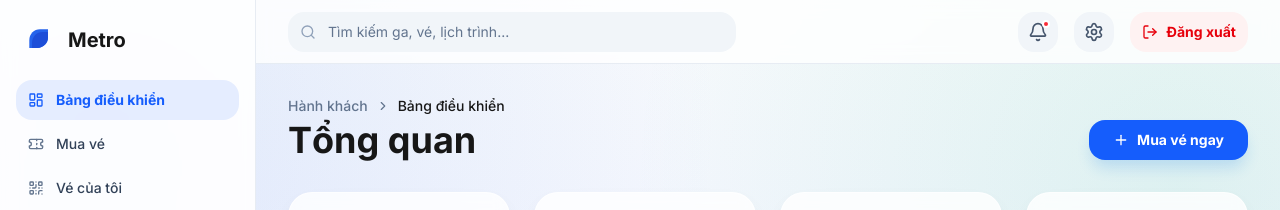
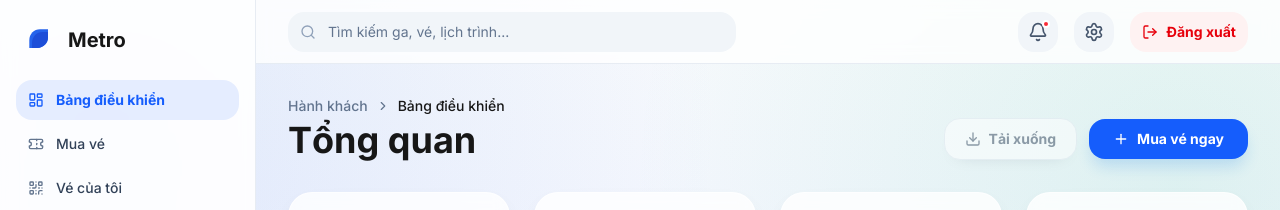
Before and after one commit to Ngocphuoc2206/metro-station-management, a Next.js app: page /passenger-page in a window 1280 px wide. Shown: the top 210 px of the page. Built offline with nearby package versions, Linux system fonts and the light colour scheme; no server answers.

Commit message:
add download ticket

```diff
--- a/src/pages/passenger-page.tsx
+++ b/src/pages/passenger-page.tsx
@@ -162,6 +162,22 @@ const statusTone = (status?: string) => {
     return "bg-amber-100 text-amber-700";
   }
   return "bg-green-100 text-green-700";
+};
+
+const isUsedTicketStatus = (status: TicketCard["status"]) => status === "Đã dùng";
+
+const downloadTextFile = (filename: string, content: string, mimeType: string) => {
+  if (typeof document === "undefined") return;
+
+  const blob = new Blob([content], { type: mimeType });
+  const url = URL.createObjectURL(blob);
+  const link = document.createElement("a");
+  link.href = url;
+  link.download = filename;
+  document.body.appendChild(link);
+  link.click();
+  link.remove();
+  URL.revokeObjectURL(url);
 };
 
 const parseQrDate = (value?: string) => {
@@ -386,6 +402,39 @@ export default function PassengerPage() {
 
   const countdown = `${String(Math.floor(remainingSeconds / 60)).padStart(2, "0")}:${String(remainingSeconds % 60).padStart(2, "0")}`;
 
+  const downloadDashboardCsv = () => {
+    const rows = [
+      ["Loai", "Ma", "Trang thai", "Tuyen", "Gia tri"],
+      ...derivedRecentTickets.map((ticket) => [
+        "Ve gan day",
+        ticket.code,
+        ticket.status,
+        ticket.route,
+        ticket.type,
+      ]),
+      ...derivedTableRows.map((trip) => [
+        "Chuyen gan nhat",
+        trip.date,
+        trip.status,
+        `${trip.from} - ${trip.to}`,
+        trip.fare,
+      ]),
+    ];
+    const csv = rows
+      .map((row) =>
+        row
+          .map((cell) => `"${String(cell).replace(/"/g, '""')}"`)
+          .join(","),
+      )
+      .join("\n");
+
+    downloadTextFile(
+      `metro-passenger-dashboard-${new Date().toISOString().slice(0, 10)}.csv`,
+      `\uFEFF${csv}`,
+      "text/csv;charset=utf-8",
+    );
+  };
+
   const downloadQrImage = () => {
     if (!qrImageUrl || !selectedTicket) return;
 
@@ -421,6 +470,18 @@ export default function PassengerPage() {
                 </h1>
               </div>
 
+              <div className="flex flex-wrap items-center gap-3">
+                <button
+                type="button"
+                onClick={downloadDashboardCsv}
+                disabled={!derivedRecentTickets.length && !derivedTableRows.length}
+                className="relative inline-flex items-center gap-2 rounded-2xl border border-slate-200 bg-white px-5 py-2.5 text-sm font-bold text-slate-700 shadow-[0px_8px_18px_-14px_rgba(15,23,42,0.35)] transition hover:border-blue-200 hover:text-blue-600 disabled:cursor-not-allowed disabled:opacity-50 [&>span]:hidden"
+              >
+                <Download className="h-4 w-4" />
+                Tải xuống
+                <span>Táº£i xuá»‘ng</span>
+              </button>
+
               <Link
                 href="/passenger-page/buy-tickets-step-1"
                 className="relative inline-flex items-center gap-2 rounded-2xl bg-blue-600 px-6 py-2.5 text-sm font-bold text-white shadow-[0px_10px_15px_-3px_rgba(19,127,236,0.20)]"
@@ -428,6 +489,7 @@ export default function PassengerPage() {
                 <Plus className="h-4 w-4" />
                 <span>Mua vé ngay</span>
               </Link>
+              </div>
             </div>
 
             {isLoading ? (
@@ -488,7 +550,7 @@ export default function PassengerPage() {
                         key={ticket.code}
                         className={`rounded-3xl border border-white/60 border-t-4 bg-white/85 p-5 shadow-[0px_10px_30px_-18px_rgba(15,23,42,0.35)] backdrop-blur ${
                           toneClass[ticket.tone].border
-                        } ${ticket.disabled ? "opacity-75" : ""}`}
+                        } ${ticket.disabled || isUsedTicketStatus(ticket.status) ? "opacity-75" : ""}`}
                       >
                         <div className="mb-4 flex items-start justify-between">
                           <span
@@ -511,9 +573,9 @@ export default function PassengerPage() {
                         <button
                           type="button"
                           onClick={() => {
-                            if (!ticket.disabled) setSelectedTicket(ticket);
+                            if (!ticket.disabled && !isUsedTicketStatus(ticket.status)) setSelectedTicket(ticket);
                           }}
-                          className={`inline-flex w-full items-center justify-center gap-1 rounded-2xl py-2 text-xs font-bold ${
+                          className={`${isUsedTicketStatus(ticket.status) ? "hidden" : "inline-flex"} w-full items-center justify-center gap-1 rounded-2xl py-2 text-xs font-bold ${
                             ticket.disabled
                               ? "border border-slate-300 text-slate-500"
                               : "border border-blue-600 text-blue-600"
--- a/src/pages/passenger-page/my-tickets.tsx
+++ b/src/pages/passenger-page/my-tickets.tsx
@@ -224,6 +224,7 @@ export default function MyTicketsPage() {
               {visibleTickets.map((ticket) => {
                 const status = ticketStatus(ticket.status);
                 const active = status === "Sẵn sàng sử dụng";
+                const used = status === "Đã dùng";
                 return (
                   <article key={ticket.id} className="overflow-hidden rounded-2xl border border-slate-200 bg-white shadow-sm">
                     <div className={`h-1.5 ${active ? "bg-green-500" : status === "Hết hạn" ? "bg-red-500" : status === "Đã dùng" ? "bg-slate-400" : "bg-amber-500"}`} />
@@ -236,7 +237,9 @@ export default function MyTicketsPage() {
                       <p className="border-t border-slate-100 pt-3 text-sm text-slate-600">Hiệu lực: {formatDate(ticket.validFrom)} - {formatDate(ticket.validTo)}</p>
                     </div>
                     <div className="flex gap-2 bg-slate-50 p-4">
-                      <button type="button" onClick={() => openQr(ticket)} disabled={!active} className="flex flex-1 items-center justify-center gap-1 rounded-xl bg-blue-600 py-2 text-xs font-bold text-white disabled:bg-slate-300"><QrCode className="h-4 w-4" />QR</button>
+                      {!used ? (
+                        <button type="button" onClick={() => openQr(ticket)} disabled={!active} className="flex flex-1 items-center justify-center gap-1 rounded-xl bg-blue-600 py-2 text-xs font-bold text-white disabled:bg-slate-300"><QrCode className="h-4 w-4" />QR</button>
+                      ) : null}
                       <button type="button" onClick={() => openDetail(ticket.id)} className="rounded-xl border border-slate-300 px-3 py-2 text-xs font-bold text-slate-700">Chi tiết</button>
                     </div>
                   </article>
```
